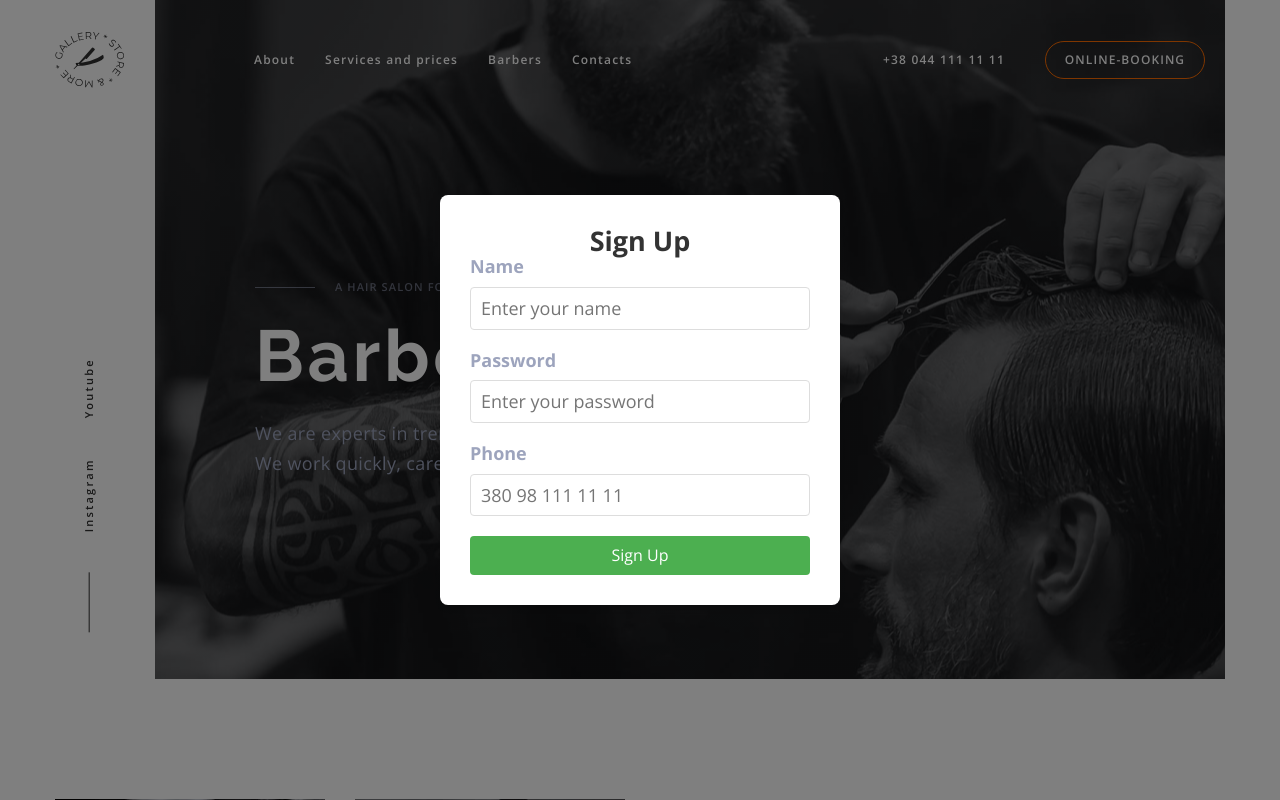
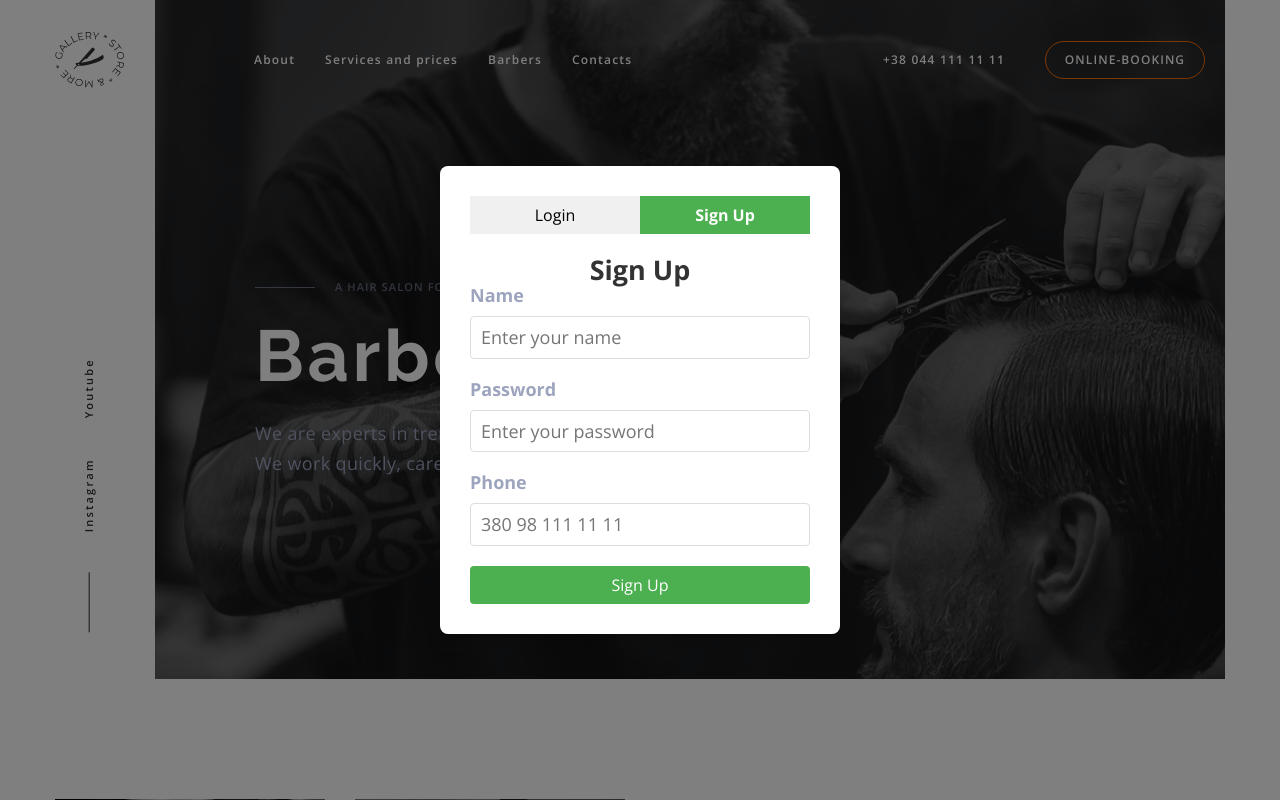
Before and after one commit to Ivan-Andrusyshyn/node-ejs, a Node server app: page / in a window 1280 px wide. Run offline with Node 20, Linux system fonts and the light colour scheme.

Commit message:
add login registration writing files with fs, add logic for getting data

```diff
--- a/middleware/jwtToken.js
+++ b/middleware/jwtToken.js
@@ -1,11 +1,10 @@
 const jwt = require('jsonwebtoken')
-const db = require('../db/db')
+
 const dotenv = require('dotenv')
 dotenv.config()
 
 const generateToken = (req, res, next) => {
  const { name, phone, password } = req.body
- db.user = { name, phone, password }
 
  const secretKey = process.env.JWT_KEY
  const options = {
@@ -17,7 +16,7 @@ const generateToken = (req, res, next) => {
   secretKey,
   options
  )
-
+ req.user = { name, phone, password }
  req.token = token
  next()
 }
--- a/middleware/user.js
+++ b/middleware/user.js
@@ -2,9 +2,11 @@ const db = require('../db/db')
 
 addUserToReq = (req, res, next) => {
  const { name, phone, message } = req.body
+ if (name) {
+  req.user = { name, phone, message }
+  db.user = req.user
+ }
 
- req.user = { name, phone, message }
- db.user = req.user
  next()
 }
 
--- a/public/css/auth.css
+++ b/public/css/auth.css
@@ -23,6 +23,10 @@
  display: flex;
  flex-direction: column;
  align-items: center;
+}
+
+.hidden {
+ display: none;
 }
 
 h2 {
@@ -53,7 +57,7 @@ form {
  border-radius: 4px;
 }
 
-.signup_backdrop button {
+.form_btn {
  width: 100%;
  padding: 10px;
  background-color: #4caf50;
@@ -64,10 +68,35 @@ form {
  cursor: pointer;
 }
 
-.signup_backdrop button:hover {
+.form_btn:hover {
  background-color: #45a049;
 }
+.tab_container {
+ display: flex;
+ justify-content: space-around;
+ width: 100%;
+ margin-bottom: 20px;
+}
 
+.tab {
+ flex: 1;
+ padding: 10px;
+ background-color: #f0f0f0;
+ border: none;
+ font-size: 16px;
+ cursor: pointer;
+ transition: background-color 0.3s;
+}
+
+.tab.active {
+ background-color: #4caf50;
+ color: white;
+ font-weight: bold;
+}
+
+.tab:hover {
+ background-color: #45a049;
+}
 /* auth data */
 .auth_user {
  max-width: 300px;
--- a/public/js/DOMContentLoaded.js
+++ b/public/js/DOMContentLoaded.js
@@ -27,15 +27,15 @@ window.addEventListener(
     inp.value = user.phone
    })
    await createHtmlAuth(user)
-   await hideModal()
    const authLogoutBtn = document.querySelector(
     '.auth_logout'
    )
+   authLogoutBtn.addEventListener('click', logout)
 
-   authLogoutBtn.addEventListener('click', logout)
-   hideLoader()
+   hideModal()
   } catch (error) {
    showModal()
+  } finally {
    hideLoader()
   }
  }
--- a/public/js/auth/serviceAuth.js
+++ b/public/js/auth/serviceAuth.js
@@ -24,6 +24,15 @@ const buildHeader = (method) => {
 export const authService = async () => {
  const signUp = async (formObject) => {
   return await fetch('/auth/sign-up', {
+   method: 'POST',
+   headers: {
+    'Content-Type': 'application/json',
+   },
+   body: JSON.stringify(formObject),
+  })
+ }
+ const signIn = async (formObject) => {
+  return await fetch('/auth/sign-in', {
    method: 'POST',
    headers: {
     'Content-Type': 'application/json',
@@ -61,6 +70,7 @@ export const authService = async () => {
  return {
   signUp,
   showModal,
+  signIn,
   hideModal,
   getUser,
   logout,
--- /dev/null
+++ b/public/js/auth/tabsAuth.js
@@ -0,0 +1,36 @@
+const tabsAuth = () => {
+ const loginTab =
+  document.getElementById('login-tab')
+ const signupTab =
+  document.getElementById('signup-tab')
+
+ const loginForm = document.querySelector(
+  '.login_form'
+ )
+ const signupForm = document.querySelector(
+  '.sign-up_form'
+ )
+
+ const formTitle =
+  document.getElementById('form-title')
+
+ signupTab.classList.add('active')
+ loginTab.classList.remove('active')
+
+ loginTab.addEventListener('click', () => {
+  loginTab.classList.add('active')
+  signupTab.classList.remove('active')
+  loginForm.classList.remove('hidden')
+  signupForm.classList.add('hidden')
+  formTitle.textContent = 'Login'
+ })
+
+ signupTab.addEventListener('click', () => {
+  signupTab.classList.add('active')
+  loginTab.classList.remove('active')
+  signupForm.classList.remove('hidden')
+  loginForm.classList.add('hidden')
+  formTitle.textContent = 'Sign Up'
+ })
+}
+export default tabsAuth
--- a/public/js/refs.js
+++ b/public/js/refs.js
@@ -9,6 +9,7 @@ const modalRefs = {
  ),
  backdrop: document.querySelector('.js-backdrop'),
 }
+
 const signUpRef = {
  closeModalBtn: document.querySelector(
   '[data-action="close-modal"]'
@@ -17,6 +18,7 @@ const signUpRef = {
   '.signup_backdrop'
  ),
 }
+
 const menuRefs = {
  menuNavLink: document.querySelectorAll(
   '.js-menu-nav-link'
@@ -31,7 +33,11 @@ const menuRefs = {
   '.js-menu-backdrop'
  ),
 }
-const signForm = document.querySelector(
+
+const signinForm = document.querySelector(
+ '.login_form'
+)
+const signupForm = document.querySelector(
  '.sign-up_form'
 )
 const authContainer =
@@ -53,7 +59,8 @@ const scrollBtn = document.querySelector(
 
 export {
  bodyRef,
- signForm,
+ signupForm,
+ signinForm,
  modalRefs,
  menuRefs,
  pageFormRef,
--- /dev/null
+++ b/public/users.json
@@ -0,0 +1,22 @@
+[
+ {
+  "name": "йцый",
+  "phone": "222222222222",
+  "password": "цыйцы"
+ },
+ {
+  "name": "qwsqws",
+  "phone": "222222222222",
+  "password": "qwsqws"
+ },
+ {
+  "name": "qwsqw2",
+  "phone": "222222222222",
+  "password": "sqwsqws"
+ },
+ {
+  "name": "йцыйцы",
+  "phone": "222222222222",
+  "password": "йцыйцыйцы"
+ }
+]
--- a/routes/main-page.js
+++ b/routes/main-page.js
@@ -1,8 +1,9 @@
 const express = require('express')
 const renderPage = require('../controllers/render-page')
+const addUserToReq = require('../middleware/user')
 
 const routes = express.Router()
 
-routes.get('/', renderPage)
+routes.get('/', addUserToReq, renderPage)
 
 module.exports = routes
--- a/views/pages/main.ejs
+++ b/views/pages/main.ejs
@@ -64,7 +64,7 @@
   include('../partials/loader');%> <%-
   include('../partials/mob-menu');%> <%-
   include('../partials/modal');%> <%-
-  include('../partials/sign-up'); %>
+  include('../partials/auth'); %>
   <script
    src="/js/menu.js"
    type="module"
--- /dev/null
+++ b/views/partials/auth.ejs
@@ -0,0 +1,82 @@
+<div class="signup_backdrop">
+ <section class="signup">
+  <div class="signup_form_wrapper">
+   <div class="tab_container">
+    <button class="tab active" id="login-tab">
+     Login
+    </button>
+    <button class="tab" id="signup-tab">
+     Sign Up
+    </button>
+   </div>
+
+   <h2 id="form-title">Sign Up</h2>
+
+   <!-- Login Form -->
+   <form action="#" class="login_form hidden">
+    <div class="input_group">
+     <label for="name">Name</label>
+     <input
+      type="text"
+      id="name"
+      name="name"
+      placeholder="Enter your name"
+      required
+     />
+    </div>
+    <div class="input_group">
+     <label for="login-password">Password</label>
+     <input
+      type="password"
+      id="login-password"
+      name="password"
+      placeholder="Enter your password"
+      required
+     />
+    </div>
+    <button class="form_btn" type="submit">
+     Login
+    </button>
+   </form>
+
+   <!-- Sign-Up Form -->
+   <form action="#" class="sign-up_form">
+    <div class="input_group">
+     <label for="name">Name</label>
+     <input
+      type="text"
+      id="name"
+      name="name"
+      placeholder="Enter your name"
+      required
+     />
+    </div>
+    <div class="input_group">
+     <label for="password">Password</label>
+     <input
+      type="password"
+      id="password"
+      name="password"
+      placeholder="Enter your password"
+      required
+     />
+    </div>
+    <div class="input_group">
+     <label for="phone">Phone</label>
+     <input
+      minlength="12"
+      maxlength="12"
+      pattern="[0-9]*"
+      type="tel"
+      name="phone"
+      placeholder="380 98 111 11 11"
+      required
+     />
+    </div>
+    <button class="form_btn" type="submit">
+     Sign Up
+    </button>
+   </form>
+  </div>
+ </section>
+</div>
--- a/views/partials/sign-up.ejs
+++ /dev/null
@@ -1,43 +0,0 @@
-<div class="signup_backdrop">
- <section class="signup">
-  <div class="signup_form_wrapper">
-   <h2>Sign Up</h2>
-   <form action="#" class="sign-up_form">
-    <div class="input_group">
-     <label for="name">Name</label>
-     <input
-      type="text"
-      id="name"
-      name="name"
-      placeholder="Enter your name"
-      required
-     />
-    </div>
-
-    <div class="input_group">
-     <label for="password">Password</label>
-     <input
-      type="password"
-      id="password"
-      name="password"
-      placeholder="Enter your password"
-      required
-     />
-    </div>
-    <div class="input_group">
-     <label for="phone">Phone</label>
-     <input
-      minlength="12"
-      maxlength="12"
-      pattern="[0-9]*"
-      type="tel"
-      name="phone"
-      placeholder="380 98 111 11 11"
-      required
-     />
-    </div>
-    <button type="submit">Sign Up</button>
-   </form>
-  </div>
- </section>
-</div>
```
Also changed, not shown: controllers/auth.js (+28 -4 lines), middleware/fs-user.js (added, +25 -0 lines), public/js/auth.js (+59 -24 lines), routes/auth.js (+14 -2 lines).
